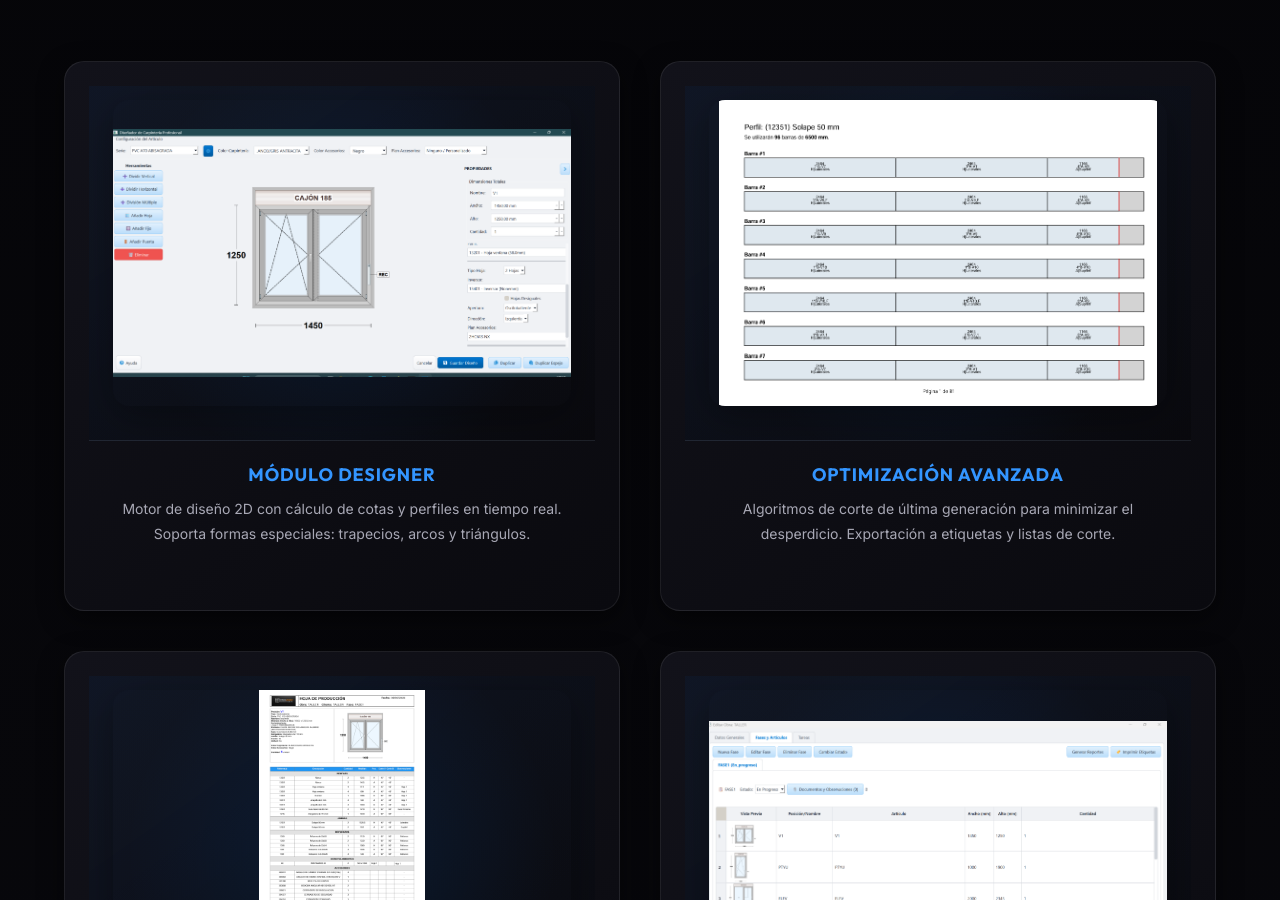
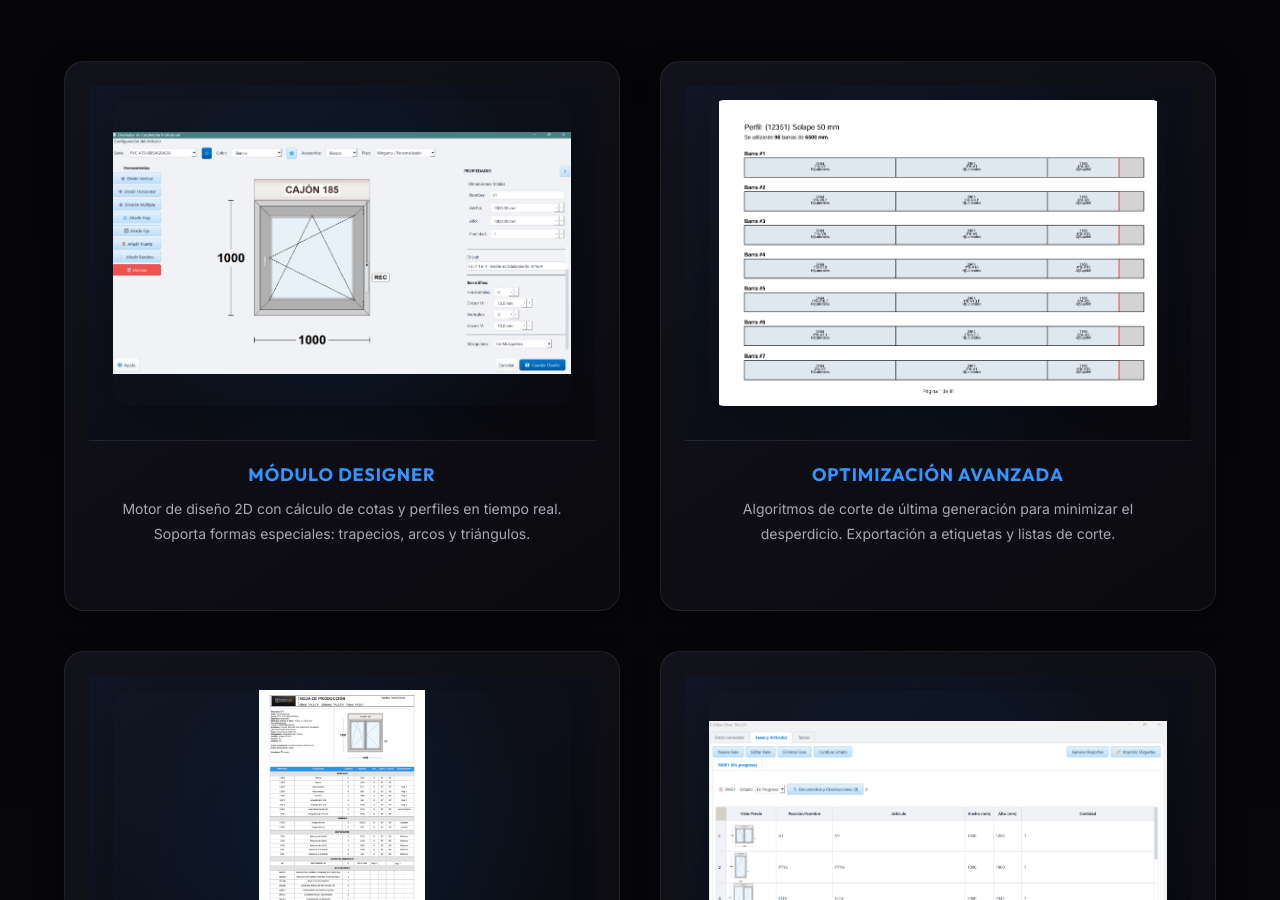
Before and after one commit to PRO2000MAXIMA/pro2000maxima.github.io, a plain HTML site: page pro2000.html in a window 1280 px wide. Shown: the part 1242-2142 px from the top of the page. Drawn offline with Linux system fonts and the light colour scheme.

Commit message:
Mantenimiento PRO-2000

```diff
--- a/config.json
+++ b/config.json
@@ -102,7 +102,7 @@
     },
     "images": {
         "logo": "assets/logo_final.jpg",
-        "brand_primary": "IMAGENES/DESIGNER.png",
+        "brand_primary": "IMAGENES/DE3_20260405_210616.png",
         "brand_optimization": "IMAGENES/optimi_20260405_204729.png",
         "brand_workshop": "IMAGENES/TALLER.png",
         "brand_works": "IMAGENES/FASES Y OBRAS.png",
--- a/pro2000.html
+++ b/pro2000.html
@@ -96,7 +96,7 @@
             <div class="features-grid">
                 <article class="card">
                     <div class="card__image-wrapper">
-                        <img src="IMAGENES/DESIGNER.png" alt="Módulo Designer" class="card__image">
+                        <img src="IMAGENES/DE3_20260405_210616.png" alt="Módulo Designer" class="card__image">
                     </div>
                     <div class="card__content">
                         <h3 class="card__title">MÓDULO DESIGNER</h3>
```
Also changed, not shown: IMAGENES/DE3_20260405_210616.png (added).
